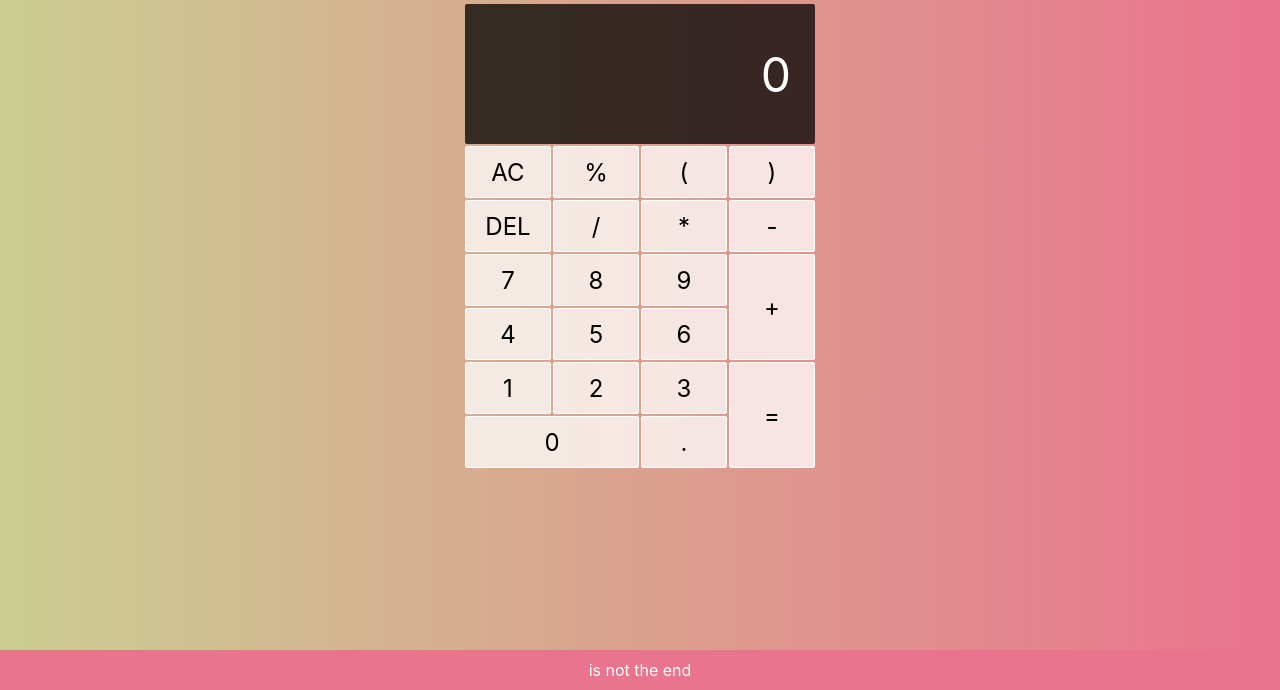
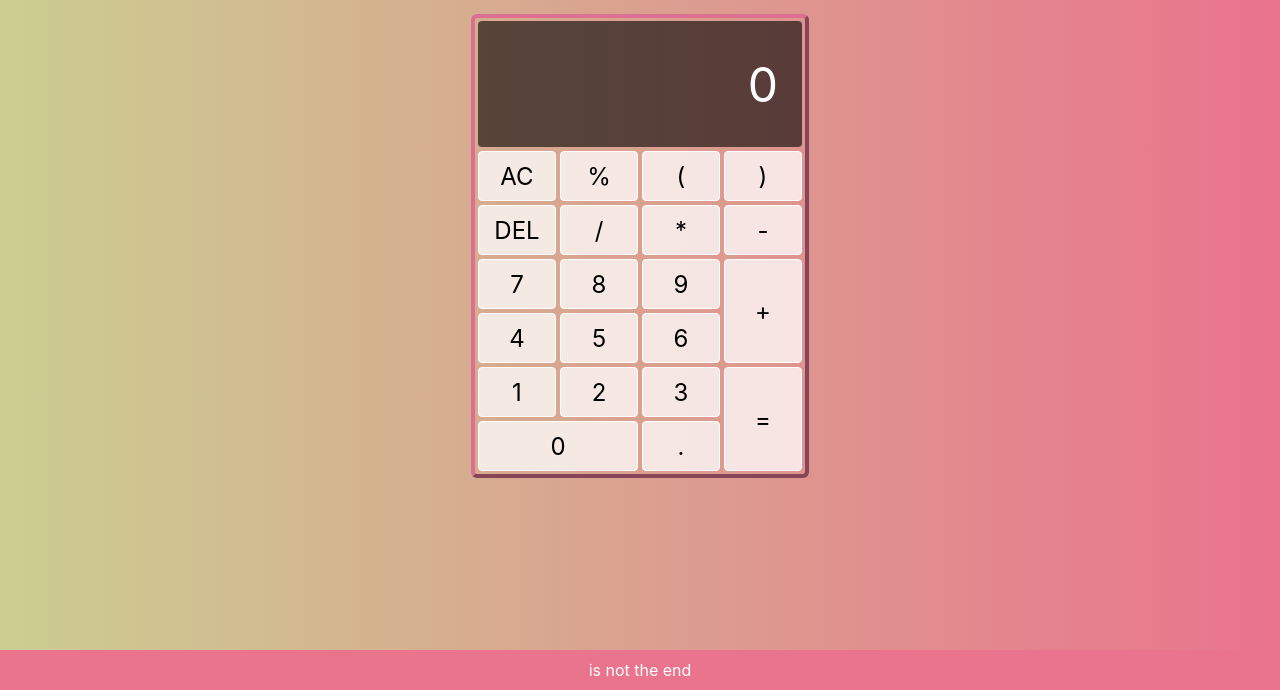
Before and after one commit to ExtF8/calculator_forafriend, a plain HTML site: page index.html in a window 1280 px wide. Shown: the part 110-800 px from the top of the page. Drawn offline with Linux system fonts and the light colour scheme.

Commit message:
Bug Fixes incremental adjustments id-calculator styling/layout code clean-up

```diff
--- a/style.css
+++ b/style.css
@@ -1,8 +1,16 @@
+html {
+  /* font-size: 62.5%; */
+  box-sizing: border-box;
+}
+
 *, *::before, *::after {
-    box-sizing: border-box;
-    font-family: -apple-system, BlinkMacSystemFont, 'Segoe UI', Roboto, Oxygen, Ubuntu, Cantarell, 'Open Sans', 'Helvetica Neue', sans-serif;
-    font-weight: normal;
+  margin: 0;
+  padding: 0;
+  box-sizing: inherit;
+  font-family: -apple-system, BlinkMacSystemFont, 'Segoe UI', Roboto, Oxygen, Ubuntu, Cantarell, 'Open Sans', 'Helvetica Neue', sans-serif;
+  font-weight: normal;
 }
+
 
 #page-container {
     display: flex;
@@ -15,11 +23,10 @@
 #content-wrap {
     display: flex;
     flex-direction: column;
-    justify-content: space-evenly;
+    justify-content: center;
     align-items: center;
-    /* gap: 10vh; */
+    gap: 2vh;
     padding-bottom: 2.5rem;
-    /* outline: 1px solid #CBCE91FF; */
 }
 
 
@@ -37,12 +44,10 @@
 }
 
 h1 {
-    /* font-family: 'Segoe UI', Tahoma, Geneva, Verdana, sans-serif; */
+    font-family: 'Segoe UI', Tahoma, Geneva, Verdana, sans-serif;
     text-align: center;
     font-weight: bolder;
     text-transform: capitalize;
-    margin: 0;
-
 }
 
 header {
@@ -51,36 +56,29 @@ header {
 }
 
 body {
-    margin: 0;
-    padding: 0;
     background: linear-gradient(to right, #CBCE91FF, #EA738DFF);
 }
-.calculator {
+
+#calculator {
     display: flex;
     justify-content: center;
     align-items: center;
-
     outline: 4px palevioletred solid;
     outline-style: outset;
-    margin: 10px auto;
+    margin-bottom: 10px;
     padding: 0;
-    height: 470px;
-    width: 356px;
+    min-height: 456px;
+    min-width: 330px;
     border-radius: 2px;
 }
 
-.calculator-grid {
+#calculator .calculator-grid {
     display: grid;
     justify-content: center;
     align-content: center;
     gap: 2px;
-    /* min-height: 100vh; */
-    /* width: 42vh; */
-    /* max-width: 42vh; */
-    grid-template-columns: repeat(4, 86px);
+    grid-template-columns: repeat(4, 80px);
     grid-template-rows: minmax(52px, auto) repeat(6, 52px);
-    margin: 10px auto;
-    /* border: 2px solid #CBCE91FF; */
 }
 
 
@@ -89,14 +87,9 @@ body {
     cursor: pointer;
     font-size: 1.5rem;
     border: 1px solid #FFFFFF;
-    /* outline:  ;
-    outline-style: inset; */
-    border-radius: 2px;
+    border-radius: 4px;
     background-color: rgba(255, 255, 255, 0.75);
-    padding: 0;
-    /* min-height: 50px; */
-    margin: 0;
-    /* border-radius: 6rem; */
+    margin: 1px;
 }
 
 .calculator-grid > button:hover {
@@ -111,26 +104,23 @@ body {
     grid-column: span 2;
 }
 
-.output {
+#calculator .output {
     grid-column: 1 / -1;
-    background-color: rgba(0, 0, 0, 0.75);
+    background-color: rgba(0, 0, 0, 0.60);
     display: flex;
     flex-direction: column;
     align-items: flex-end;
     justify-content: center;
-
     padding: 1.5rem;
+    margin: 1px;
     word-wrap: break-word;
     word-break: break-all;
-    /* min-height: 140px; */
-    height: 140px;
-    /* min-height: 8rem; */
-    border-radius: 2px;
+    height: 126px;
+    border-radius: 4px;
 }
 
 
 .output .previous-operand {
-
     color: rgba(255, 255, 255, 0.75);
     font-size: 2rem;
 }
```
